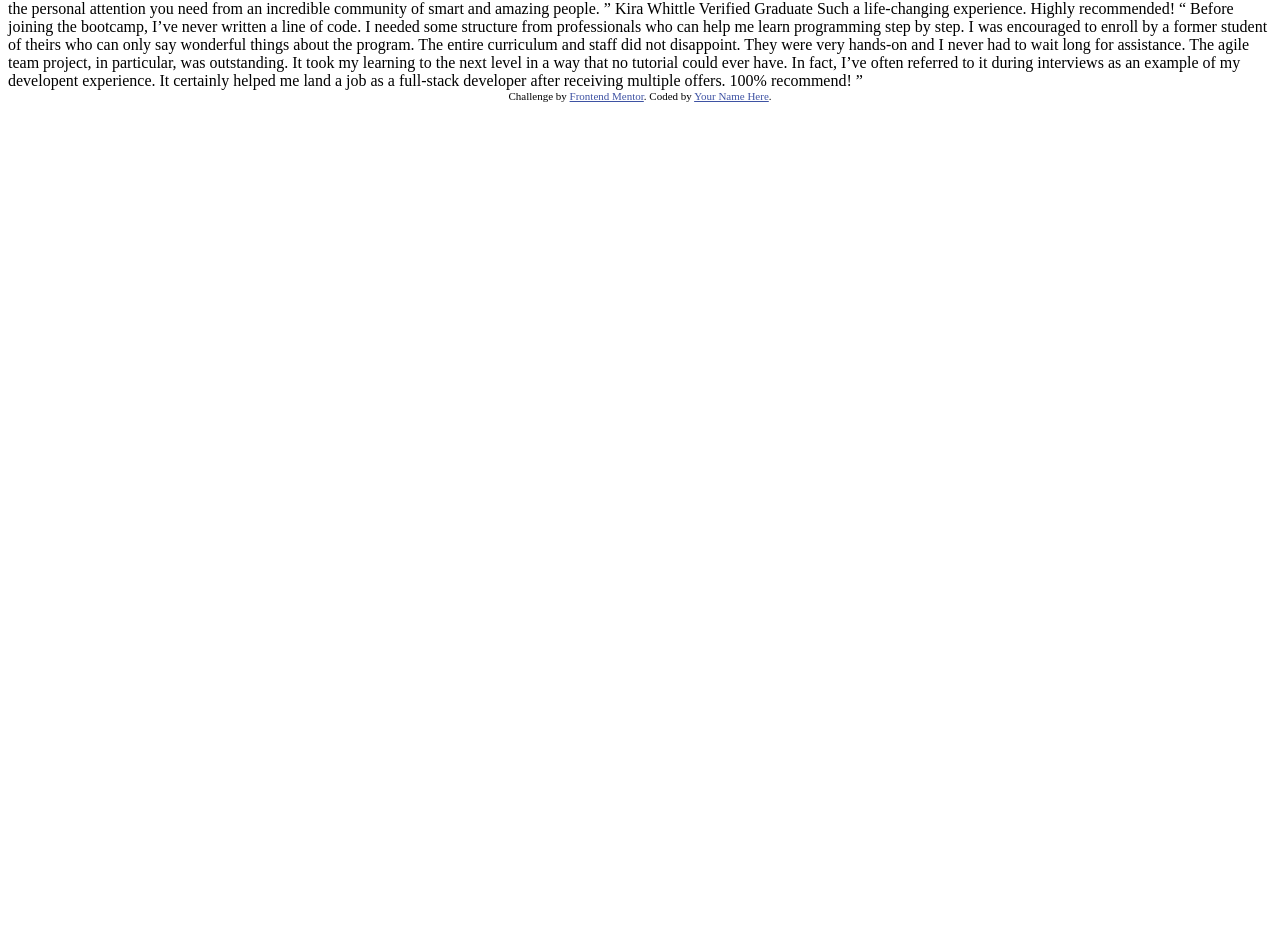
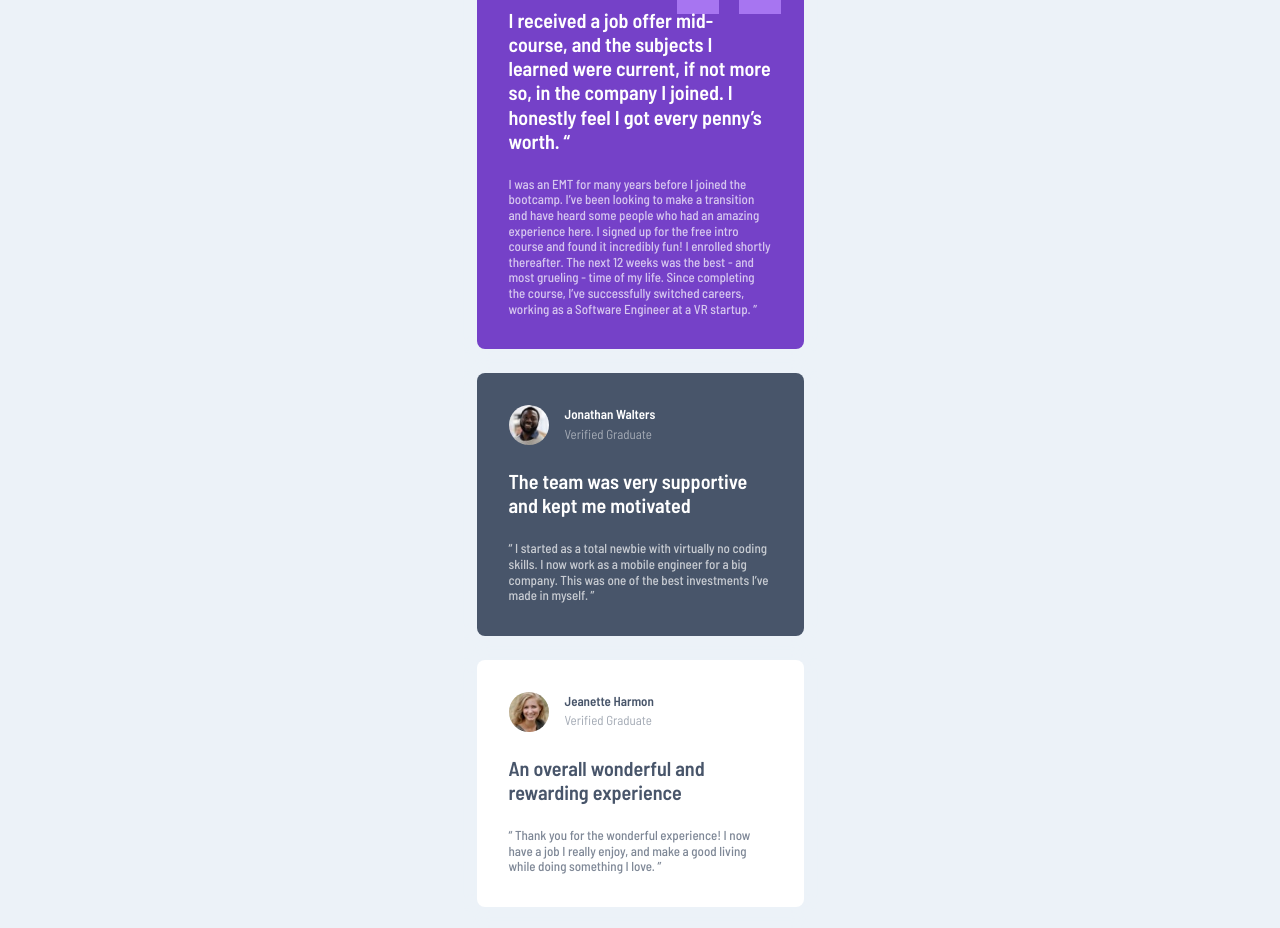
Before and after one commit to laura-nguyen/testimonials-grid-section, a plain HTML site: page index.html in a window 1280 px wide. Shown: the part 152-1080 px from the top of the page. Before the commit the page ends 800 px from the top, so only its background shows below. Drawn offline with Linux system fonts and the light colour scheme.

Commit message:
Adjusted styling for quote svg

```diff
--- a/index.html
+++ b/index.html
@@ -1,76 +1,171 @@
 <!DOCTYPE html>
 <html lang="en">
   <head>
-  <meta charset="UTF-8">
-  <meta name="viewport" content="width=device-width, initial-scale=1.0"> <!-- displays site properly based on user's device -->
+    <meta charset="UTF-8" />
+    <meta name="viewport" content="width=device-width, initial-scale=1.0" />
+    <!-- displays site properly based on user's device -->
 
-  <link rel="icon" type="image/png" sizes="32x32" href="./images/favicon-32x32.png">
+    <link
+      rel="icon"
+      type="image/png"
+      sizes="32x32"
+      href="./images/favicon-32x32.png"
+    />
 
-  <title>Frontend Mentor | [Challenge Name Here]</title>
+    <title>Frontend Mentor | Testimonials grid section</title>
 
-  <!-- Feel free to remove these styles or customise in your own stylesheet 👍 -->
-  <style>
-    .attribution { font-size: 11px; text-align: center; }
-    .attribution a { color: hsl(228, 45%, 44%); }
-  </style>
+    <link rel="stylesheet" href="./index.css" />
   </head>
   <body>
-  Daniel Clifford
-  Verified Graduate
+    <main>
+      <article class="card card--1 card__content--light">
+        <header class="card__header">
+          <img
+            src="./images/image-daniel.jpg"
+            alt="Daniel Clifford"
+            class="card__image"
+          />
+          <div class="card__info">
+            <p class="card__name">Daniel Clifford</p>
+            <p class="card__verified">Verified Graduate</p>
+          </div>
+        </header>
 
-  I received a job offer mid-course, and the subjects I learned were current, if not more so,
-  in the company I joined. I honestly feel I got every penny’s worth.
+        <h2 class="card__title">
+          I received a job offer mid-course, and the subjects I learned were
+          current, if not more so, in the company I joined. I honestly feel I
+          got every penny’s worth. “
+        </h2>
 
-  “ I was an EMT for many years before I joined the bootcamp. I’ve been looking to make a
-  transition and have heard some people who had an amazing experience here. I signed up
-  for the free intro course and found it incredibly fun! I enrolled shortly thereafter.
-  The next 12 weeks was the best - and most grueling - time of my life. Since completing
-  the course, I’ve successfully switched careers, working as a Software Engineer at a VR startup. ”
+        <p class="card__text">
+          I was an EMT for many years before I joined the bootcamp. I’ve been
+          looking to make a transition and have heard some people who had an
+          amazing experience here. I signed up for the free intro course and
+          found it incredibly fun! I enrolled shortly thereafter. The next 12
+          weeks was the best - and most grueling - time of my life. Since
+          completing the course, I’ve successfully switched careers, working as
+          a Software Engineer at a VR startup. ”
+        </p>
+      </article>
 
-  Jonathan Walters
-  Verified Graduate
+      <article class="card card--2 card__content--light">
+        <header class="card__header">
+          <img
+            src="./images/image-jonathan.jpg"
+            alt="Jonathan Walters"
+            class="card__image"
+          />
+          <div class="card__info">
+            <p class="card__name">Jonathan Walters</p>
+            <p class="card__verified">Verified Graduate</p>
+          </div>
+        </header>
 
+        <h2 class="card__title">
           The team was very supportive and kept me motivated
+        </h2>
 
-  “ I started as a total newbie with virtually no coding skills. I now work as a mobile engineer
-  for a big company. This was one of the best investments I’ve made in myself. ”
+        <p class="card__text">
+          “ I started as a total newbie with virtually no coding skills. I now
+          work as a mobile engineer for a big company. This was one of the best
+          investments I’ve made in myself. ”
+        </p>
+      </article>
 
-  Jeanette Harmon
-  Verified Graduate
+      <article class="card card--3 card__content--dark">
+        <header class="card__header">
+          <img
+            src="./images/image-jeanette.jpg"
+            alt="Jeanette Harmon"
+            class="card__image"
+          />
+          <div class="card__info">
+            <p class="card__name">Jeanette Harmon</p>
+            <p class="card__verified">Verified Graduate</p>
+          </div>
+        </header>
 
+        <h2 class="card__title">
           An overall wonderful and rewarding experience
+        </h2>
 
-  “ Thank you for the wonderful experience! I now have a job I really enjoy, and make a good living
-  while doing something I love. ”
+        <p class="card__text">
+          “ Thank you for the wonderful experience! I now have a job I really
+          enjoy, and make a good living while doing something I love. ”
+        </p>
+      </article>
 
-  Patrick Abrams
-  Verified Graduate
+      <article class="card card--4 card__content--light">
+        <header class="card__header">
+          <img
+            src="./images/image-patrick.jpg"
+            alt="Patrick Abrams"
+            class="card__image"
+          />
+          <div class="card__info">
+            <p class="card__name">Patrick Abrams</p>
+            <p class="card__verified">Verified Graduate</p>
+          </div>
+        </header>
 
-  Awesome teaching support from TAs who did the bootcamp themselves. Getting guidance from them and
-  learning from their experiences was easy.
+        <h2 class="card__title">
+          Awesome teaching support from TAs who did the bootcamp themselves.
+          Getting guidance from them and learning from their experiences was
+          easy.
+        </h2>
 
-  “ The staff seem genuinely concerned about my progress which I find really refreshing. The program
-  gave me the confidence necessary to be able to go out in the world and present myself as a capable
-  junior developer. The standard is above the rest. You will get the personal attention you need from
-  an incredible community of smart and amazing people. ”
+        <p class="card__text">
+          “ The staff seem genuinely concerned about my progress so far. Since
+          the first day I signed up for the full program, I have no way of
+          impeccable progress. The next 12 weeks is the best - and most grueling
+          - time of my life. Since completing the course, I’ve successfully
+          switched careers, working as a Software Engineer at a VR startup. ”
+        </p>
+      </article>
 
-  Kira Whittle
-  Verified Graduate
+      <article class="card card--5 card__content--dark">
+        <header class="card__header">
+          <img
+            src="./images/image-kira.jpg"
+            alt="Kira Whittle"
+            class="card__image"
+          />
+          <div class="card__info">
+            <p class="card__name">Kira Whittle</p>
+            <p class="card__verified">Verified Graduate</p>
+          </div>
+        </header>
 
+        <h2 class="card__title">
           Such a life-changing experience. Highly recommended!
+        </h2>
 
-  “ Before joining the bootcamp, I’ve never written a line of code. I needed some structure from
-  professionals who can help me learn programming step by step. I was encouraged to enroll by a former
-  student of theirs who can only say wonderful things about the program. The entire curriculum and staff
-  did not disappoint. They were very hands-on and I never had to wait long for assistance. The agile team
-  project, in particular, was outstanding. It took my learning to the next level in a way that no tutorial
-  could ever have. In fact, I’ve often referred to it during interviews as an example of my developent
-  experience. It certainly helped me land a job as a full-stack developer after receiving multiple offers.
-  100% recommend! ”
+        <p class="card__text">
+          “ Before joining the bootcamp, I’ve never written a line of code. I
+          needed some structure from professionals who can help me learn
+          programming step by step. I was encouraged to enroll by a former
+          student of theirs who can only say wonderful things about the program.
+          The entire curriculum and staff did not disappoint. They were very
+          hands-on and I never had to wait long for assistance. The agile team
+          project, in particular, was outstanding. It took my learning to the
+          next level in a way that no tutorial could ever have. In fact, I’ve
+          often referred to it during interviews as an example of my developent
+          experience. It certainly helped me land a job as a full-stack
+          developer after receiving multiple offers. 100% recommend! ”
+        </p>
+      </article>
+    </main>
 
+    <footer>
       <div class="attribution">
-    Challenge by <a href="https://www.frontendmentor.io?ref=challenge" target="_blank">Frontend Mentor</a>.
-    Coded by <a href="#">Your Name Here</a>.
+        Challenge by
+        <a href="https://www.frontendmentor.io?ref=challenge" target="_blank"
+          >Frontend Mentor</a
+        >. Coded by
+        <a href="https://github.com/laura-nguyen/qr-code-component"
+          >Laura Nguyen</a
+        >.
       </div>
+    </footer>
   </body>
 </html>
--- /dev/null
+++ b/index.scss
@@ -0,0 +1,128 @@
+@use "styles/partials/mixins" as *;
+@use "styles/partials/variables" as *;
+@use "styles/partials/typography" as *;
+@use "styles/partials/global" as *;
+
+main {
+  margin: 4rem auto;
+  display: flex;
+  flex-direction: column;
+  justify-content: center;
+  align-items: center;
+  gap: 1.5rem;
+  max-width: calc(375px - (1.5rem * 2));
+
+  @include desktop {
+    display: grid;
+    grid-template-columns: repeat(4, 1fr);
+    grid-template-rows: repeat(2, 1fr);
+    grid-template-areas:
+      "card--1 card--1 card--2 card--5"
+      "card--3 card--4 card--4 card--5";
+    gap: 2rem;
+    max-width: 1130px;
+    margin: 10rem auto;
+  }
+}
+
+.card {
+  padding: 2rem;
+  border-radius: 0.5rem;
+  box-shadow: 0 0 0.5rem 0.5rem $light-grayish-blue;
+  display: flex;
+  flex-direction: column;
+  gap: 1.5rem;
+  height: 100%;
+
+  &__content {
+    &--light {
+      color: $white;
+    }
+
+    &--dark {
+      color: $very-dark-grayish-blue;
+    }
+  }
+
+  &__header {
+    display: flex;
+    gap: 1rem;
+  }
+
+  &__image {
+    width: 2.5rem;
+    height: 2.5rem;
+    border-radius: 50%;
+  }
+
+  &__info {
+    display: flex;
+    flex-direction: column;
+    align-items: baseline;
+    font-size: 13px;
+  }
+
+  &__name {
+    font-weight: 600;
+  }
+
+  &__verified {
+    color: inherit;
+    opacity: 0.5;
+  }
+
+  &__title {
+    font-weight: 600;
+    font-size: 20.1px;
+    line-height: 120%;
+  }
+
+  &__text {
+    color: inherit;
+    opacity: 0.7;
+    line-height: 120%;
+
+    font-weight: 500;
+    font-size: 13px;
+  }
+
+  &--1 {
+    grid-area: card--1;
+    background-color: $moderate-violet;
+    background-image: url(images/bg-pattern-quotation.svg);
+    background-repeat: no-repeat;
+    background-position: top right 10%;
+    @include desktop {
+      background-position: top right 22%;
+      background-size: 128px;
+    }
+  }
+
+  &--2 {
+    grid-area: card--2;
+    background-color: $very-dark-grayish-blue;
+  }
+
+  &--3 {
+    grid-area: card--3;
+    background-color: $white;
+  }
+
+  &--4 {
+    grid-area: card--4;
+    background-color: $very-dark-blackish-blue;
+  }
+
+  &--5 {
+    grid-area: card--5;
+    background-color: $white;
+  }
+}
+
+.attribution {
+  font-size: 11px;
+  text-align: center;
+  a {
+    color: hsl(228, 45%, 44%);
+  }
+}
--- /dev/null
+++ b/styles/partials/_global.scss
@@ -0,0 +1,66 @@
+@use "typography" as *;
+@use "variables" as *;
+@use "mixins" as *;
+
+/*
+  1. Use a more-intuitive box-sizing model.
+*/
+*,
+*::before,
+*::after {
+  box-sizing: border-box;
+}
+/*
+  2. Remove default margin
+*/
+* {
+  margin: 0;
+  padding: 0;
+  font-family: "Barlow Semi Condensed", sans-serif;
+}
+/*
+  Typographic tweaks!
+  3. Add accessible line-height
+  4. Improve text rendering
+*/
+body {
+  line-height: 1.5;
+  -webkit-font-smoothing: antialiased;
+}
+/*
+  5. Improve media defaults
+*/
+img,
+picture,
+video,
+canvas,
+svg {
+  display: block;
+  max-width: 100%;
+}
+/*
+  6. Remove built-in form typography styles
+*/
+input,
+button,
+textarea,
+select {
+  font: inherit;
+}
+/*
+  7. Avoid text overflows
+*/
+p,
+h1,
+h2,
+h3,
+h4,
+h5,
+h6 {
+  overflow-wrap: break-word;
+}
+
+body {
+  background-color: $light-grayish-blue;
+  min-height: 100vh;
+}
--- /dev/null
+++ b/styles/partials/_typography.scss
@@ -0,0 +1,8 @@
+@use "variables" as *;
+
+@import url("https://fonts.googleapis.com/css2?family=Barlow+Semi+Condensed:ital,wght@0,100;0,200;0,300;0,400;0,500;0,600;0,700;0,800;0,900;1,100;1,200;1,300;1,400;1,500;1,600;1,700;1,800;1,900&family=Figtree:ital,wght@0,300..900;1,300..900&family=Poppins:ital,wght@0,100;0,200;0,300;0,400;0,500;0,600;0,700;0,800;0,900;1,100;1,200;1,300;1,400;1,500;1,600;1,700;1,800;1,900&display=swap");
+
+// .paragraph {
+//   font-weight: 600;
+//   font-style: normal;
+// }
```
Also changed, not shown: styles/partials/_mixins.scss (added, +14 -0 lines), styles/partials/_variables.scss (added, +12 -0 lines), index.css (added), 2 other files. Lines whose indentation alone changed are shown as unchanged.
